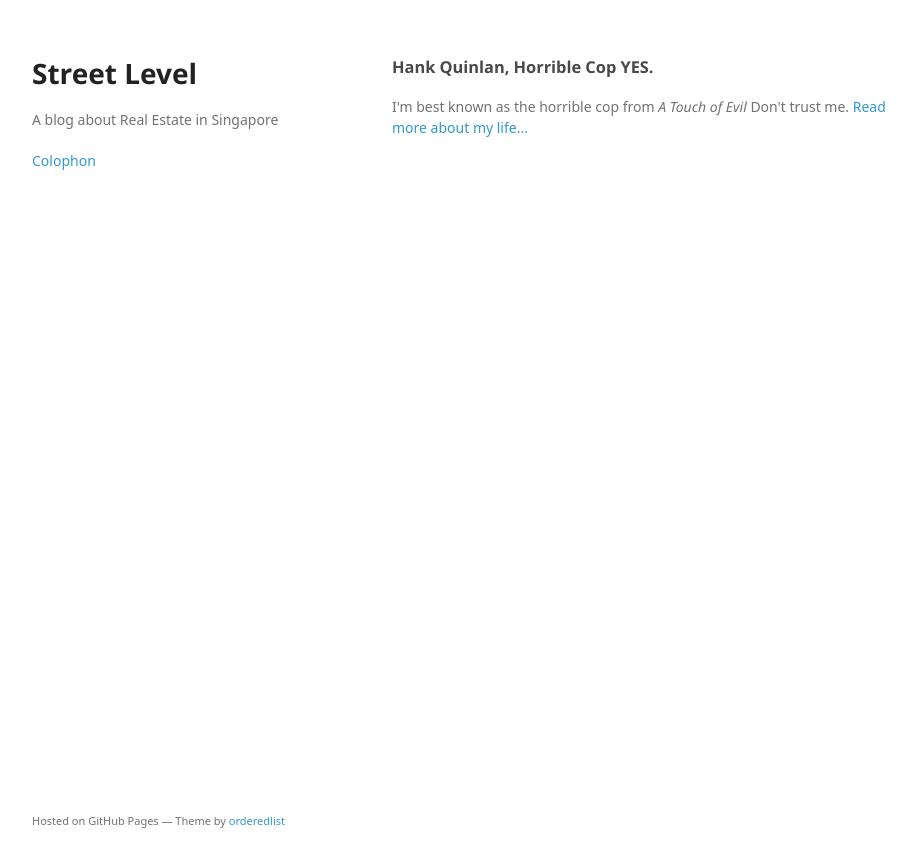
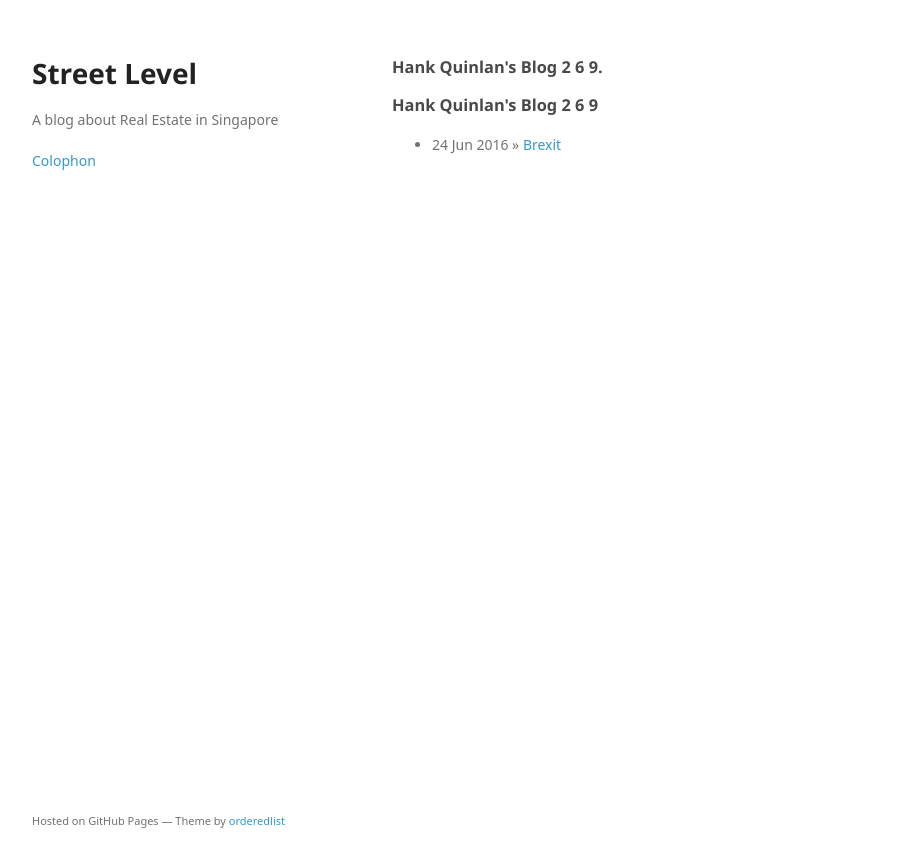
Before and after one commit to samueltwx/street-level.github.io, a Jekyll site: the page built from index.html, in a window 1280 px wide. Shown: the top 867 px of the page, without its empty margins (178-1094 px from the left). Built offline with Jekyll 4.4.1, drawn with Linux system fonts in a browser that asks for light colours; some web fonts are replaced.

Commit message:
Update index.html

```diff
--- a/index.html
+++ b/index.html
@@ -1,7 +1,11 @@
 ---
 layout: default
-title: Hank Quinlan, Horrible Cop YES
+title: Hank Quinlan's Blog 2 6 9
 ---
-<div class="blurb">
-	<p>I'm best known as the horrible cop from <em>A Touch of Evil</em> Don't trust me. <a href="/about">Read more about my life...</a></p>
-</div><!-- /.blurb -->
+	<h3>{{ page.title }}</h3>
+	<ul class="posts">
+
+	  {% for post in site.posts %}
+	    <li><span>{{ post.date | date_to_string }}</span> » <a href="{{ post.url }}" title="{{ post.title }}">{{ post.title }}</a></li>
+	  {% endfor %}
+	</ul>
```
